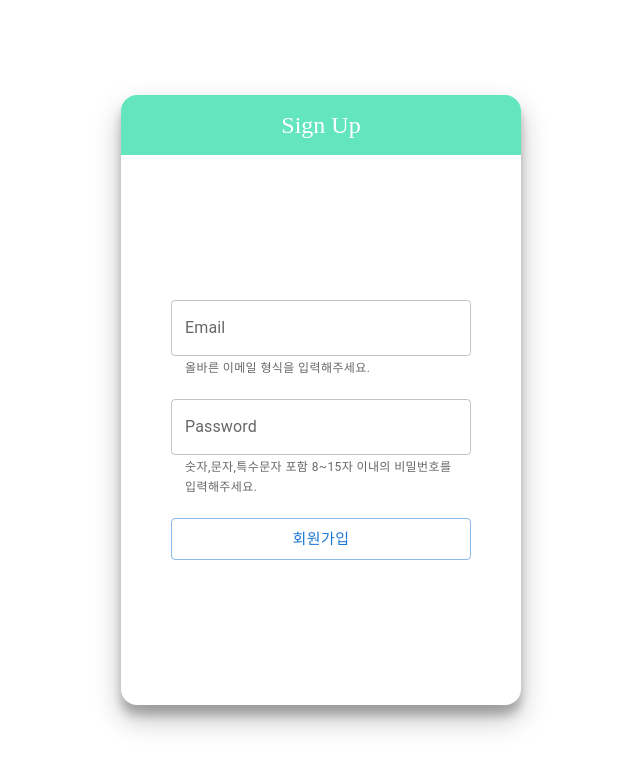
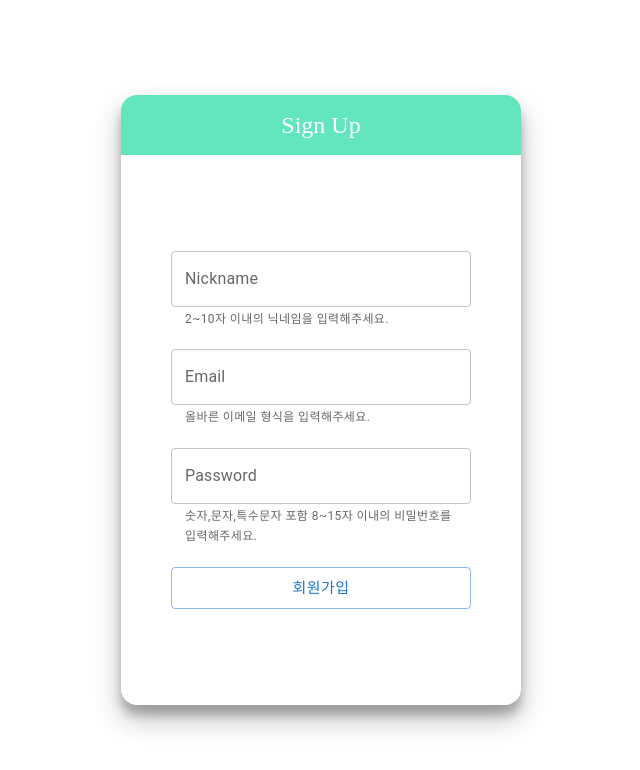
Before and after one commit to Celog-clone/Celog-front, a React (Create React App) app: page /signup in a window 1280 px wide. Shown: the top 770 px of the page, without its empty margins (319-959 px from the left). Built offline with nearby package versions, Linux system fonts and the light colour scheme.

Commit message:
Fix :hammer: : Fix signin & signup api args type & add new input

```diff
--- a/src/api/index.ts
+++ b/src/api/index.ts
@@ -1,7 +1,7 @@
 import axios from "axios";
-import { User } from "types";
+import { NewUser, User } from "types";
 
-export const signup = async (newUser: User) => {
+export const signup = async (newUser: NewUser) => {
   try {
     const res = await axios.post(
       `${process.env.REACT_APP_SERVER_URL}/api/members/signup`,
--- a/src/routes/SignIn.tsx
+++ b/src/routes/SignIn.tsx
@@ -9,7 +9,7 @@ import { User, TextField as ITextField } from "types";
 
 const SignIn = () => {
   const navigate = useNavigate();
-  const [_, setCookie] = useCookies(["Access-Token", "nameByEmail"]);
+  const [_, setCookie] = useCookies(["Access-Token", "nickName"]);
   const [user, setUser] = useState<User>({
     email: "",
     password: "",
@@ -34,9 +34,9 @@ const SignIn = () => {
   const { mutate } = useMutation(signin, {
     onSuccess: (response) => {
       if (response) {
-        setCookie("nameByEmail", user.email.split("@")[0]);
         setCookie("Access-Token", response?.headers.authorization.substr(7));
-        alert("회원가입 성공!");
+        setCookie("nickName", response?.data.nickname);
+        alert("로그인 성공!");
         navigate("/signin");
       }
     },
--- a/src/routes/SignUp.tsx
+++ b/src/routes/SignUp.tsx
@@ -4,22 +4,22 @@ import { useNavigate } from "react-router-dom";
 import styled from "styled-components";
 import { Button, TextField } from "@mui/material";
 import { signup } from "api";
-import { User } from "types";
+import { NewUser, TextField as ITextField } from "types";
 
-const SignIn = () => {
+const SignUp = () => {
   const navigate = useNavigate();
 
-  const [user, setUser] = useState<User>({
+  const [user, setUser] = useState<NewUser>({
+    nickname: "",
     email: "",
     password: "",
   });
 
-  interface ITextField {
-    label: string;
-    color: "primary" | "secondary" | "error" | "info" | "success" | "warning";
-    helperText: string;
-  }
-
+  const [nickNameTextField, setNickNameTextField] = useState<ITextField>({
+    label: "Nickname",
+    color: "info",
+    helperText: "2~10자 이내의 닉네임을 입력해주세요.",
+  });
   const [emailTextField, setEmailTextField] = useState<ITextField>({
     label: "Email",
     color: "info",
@@ -32,6 +32,7 @@ const SignIn = () => {
       "숫자,문자,특수문자 포함 8~15자 이내의 비밀번호를 입력해주세요.",
   });
 
+  const nickNameReg = /^[ㄱ-ㅎ|가-힣|a-z|A-Z|0-9|]{2,10}$/;
   const emailReg =
     /^[0-9a-zA-Z]([-_.]?[0-9a-zA-Z])*@[0-9a-zA-Z]([-_.]?[0-9a-zA-Z])*.[a-zA-Z]{2,3}$/i;
   const pwReg = /^.*(?=^.{8,15}$)(?=.*\d)(?=.*[a-zA-Z])(?=.*[!@#$%^&+=]).*$/;
@@ -47,6 +48,18 @@ const SignIn = () => {
 
   const onChangeHandler = (e: React.ChangeEvent<HTMLInputElement>) => {
     const { name, value } = e.target;
+    if (name === "nickName")
+      !nickNameReg.test(value)
+        ? setNickNameTextField({
+            ...nickNameTextField,
+            color: "error",
+            helperText: "2~10자 이내의 닉네임을 입력해주세요.",
+          })
+        : setNickNameTextField({
+            ...nickNameTextField,
+            color: "success",
+            helperText: " ",
+          });
     if (name === "email")
       !emailReg.test(value)
         ? setEmailTextField({
@@ -99,6 +112,15 @@ const SignIn = () => {
             <TextField
               fullWidth
               onChange={onChangeHandler}
+              name="nickName"
+              label={nickNameTextField.label}
+              color={nickNameTextField.color}
+              helperText={nickNameTextField.helperText}
+              error={nickNameTextField.color === "error"}
+            />
+            <TextField
+              fullWidth
+              onChange={onChangeHandler}
               name="email"
               label={emailTextField.label}
               color={emailTextField.color}
@@ -124,7 +146,7 @@ const SignIn = () => {
   );
 };
 
-export default SignIn;
+export default SignUp;
 
 const StWrapper = styled.div`
   position: absolute;
--- a/src/types/index.ts
+++ b/src/types/index.ts
@@ -1,4 +1,10 @@
 export interface User {
+  email: string;
+  password: string;
+}
+
+export interface NewUser {
+  nickname: string;
   email: string;
   password: string;
 }
```
